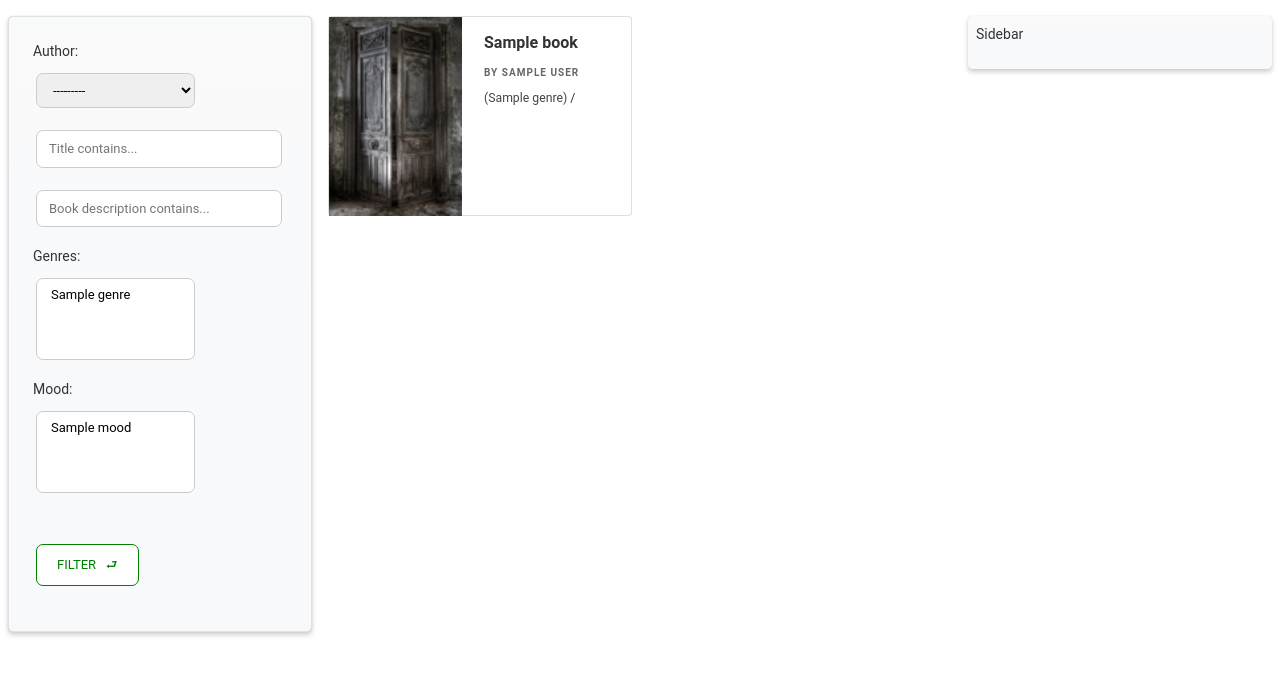
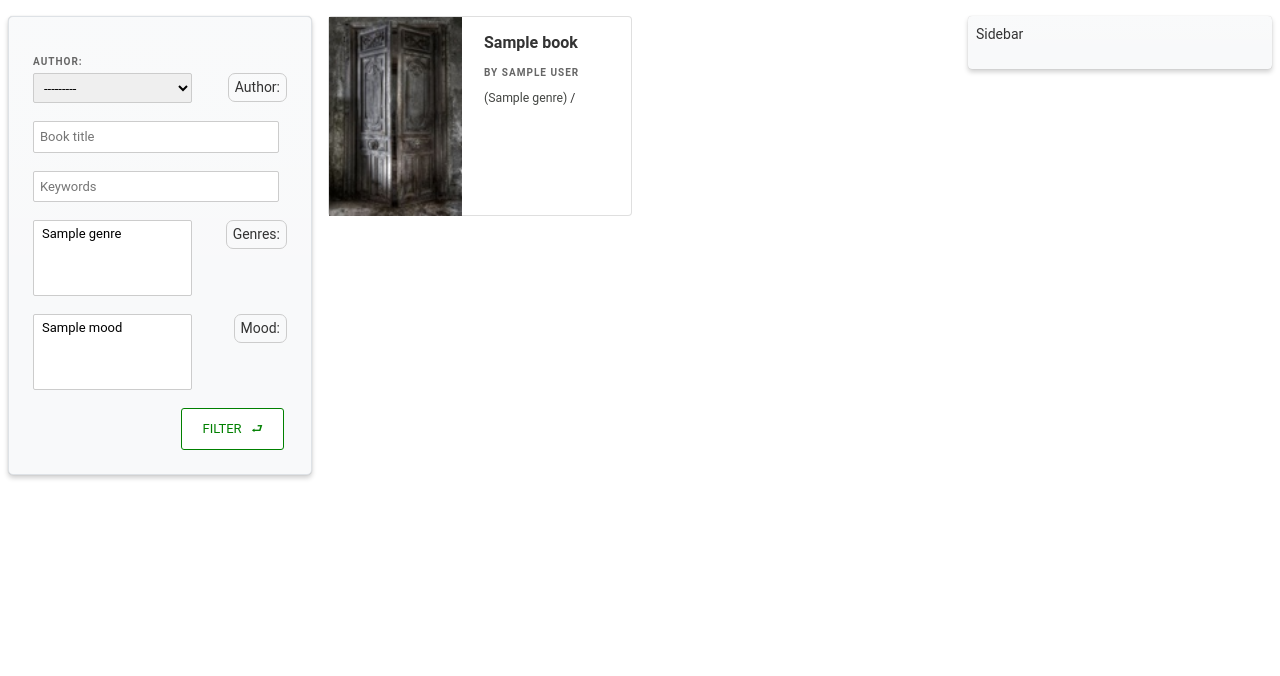
Before and after one commit to stevelab1/filterable, a Django app: page / in a window 1280 px wide. Shown: the part 88-764 px from the top of the page. Run offline with Django 3.2, Linux system fonts and the light colour scheme; tables that the repository leaves empty hold one stand-in row (values such as "Sample post").

Commit message:
minor changes to booklist listview plus uncommitted change to django-filter filter.py

```diff
--- a/books/filters.py
+++ b/books/filters.py
@@ -8,8 +8,8 @@ from taggit.models import Tag
 
 
 class BookFilter(django_filters.FilterSet):
-    title = django_filters.CharFilter(label='', lookup_expr='icontains', widget=TextInput(attrs={'placeholder': 'Title contains...'}))
-    short_description = django_filters.CharFilter(label='', lookup_expr='icontains', widget=TextInput(attrs={'placeholder': 'Book description contains...'}))
+    title = django_filters.CharFilter(label='', lookup_expr='icontains', widget=TextInput(attrs={'placeholder': 'Book title'}))
+    short_description = django_filters.CharFilter(label='', lookup_expr='icontains', widget=TextInput(attrs={'placeholder': 'Keywords'}))
     tags = django_filters.Filter(label='', widget=LinkWidget)  # just here to block widget as will use buttons
 
     class Meta:
--- a/books/static/css/base.css
+++ b/books/static/css/base.css
@@ -123,10 +123,6 @@ ul.content-types li {
     display:none;
 }
 
-form p {
-    overflow:auto;
-}
-
 form:hover {
  box-shadow: 0 4px 8px 0 rgba(0, 0, 0, 0.2), 0 6px 10px 0 rgba(0, 0, 0, 0.19);
 }
@@ -137,21 +133,49 @@ form:hover {
 }
 
 label {
-    float:left;
-    clear:both;
-    margin:0 0 8px 0;
+    border: 1px solid #ccc;
+    border-radius:7px;
+    padding: 3px 6px;
+    float: right;
 }
 
-input, select, textarea {
-    border:1px solid #ccc;
-    border-radius:7px;
-    padding:8px 12px;
-    margin:3px 3px;
+/* FORM DEFAULTS */
+
+input, textarea, select, .form-row p, form .button {
+    margin: 2px 0;
+    padding: 2px 3px;
+    vertical-align: middle;
     font-family: "Roboto", "Lucida Grande", Verdana, Arial, sans-serif;
     font-weight: normal;
     font-size: 13px;
-    float:left;
-    clear:both;
+}
+
+
+textarea {
+    vertical-align: top;
+}
+
+input[type=text], input[type=password], input[type=email], input[type=url],
+input[type=number], input[type=tel], textarea, select, .vTextField {
+    border: 1px solid #ccc;
+    border-radius:2px;
+    padding: 5px 6px;
+    margin-top: 0;
+
+}
+
+select {
+    height: 30px;
+}
+
+select[multiple] {
+    /* Allow HTML size attribute to override the height in the rule above. */
+    height: auto;
+    overflow: auto;
+}
+
+select[multiple]:hover {
+    min-height: 350px;
 }
 
 input[type=text] {
@@ -168,7 +192,7 @@ select {
 }
 
 input[type=submit], a.button {
-    border-radius:7px;
+    border-radius:3px;
     background:#ffffff;
     color:green;
     text-transform:uppercase;
--- a/books/templates/books/book/list.html
+++ b/books/templates/books/book/list.html
@@ -39,9 +39,10 @@
                     </button>
                     <div class="collapse navbar-collapse" id="navbarSupportedContent">
                             <form method="get" class="custom-form-or-card border border-1 p-4 my-2 rounded-3" style="background:#f8f9fa; background-image: var(--bs-gradient); width:100%;">
+                                <h5>Author:</h5>
                                 {{ filter.form.as_p }}
-                                <input type="submit" value="Filter   ⮐"/>
-                                <br><br><br>
+                                <input class="float-end" type="submit" value="Filter   ⮐"/>
+                                <br><br>
                             </form>
                     </div>
                 </div>
```
Also changed, not shown: README.md, 1 other file.
